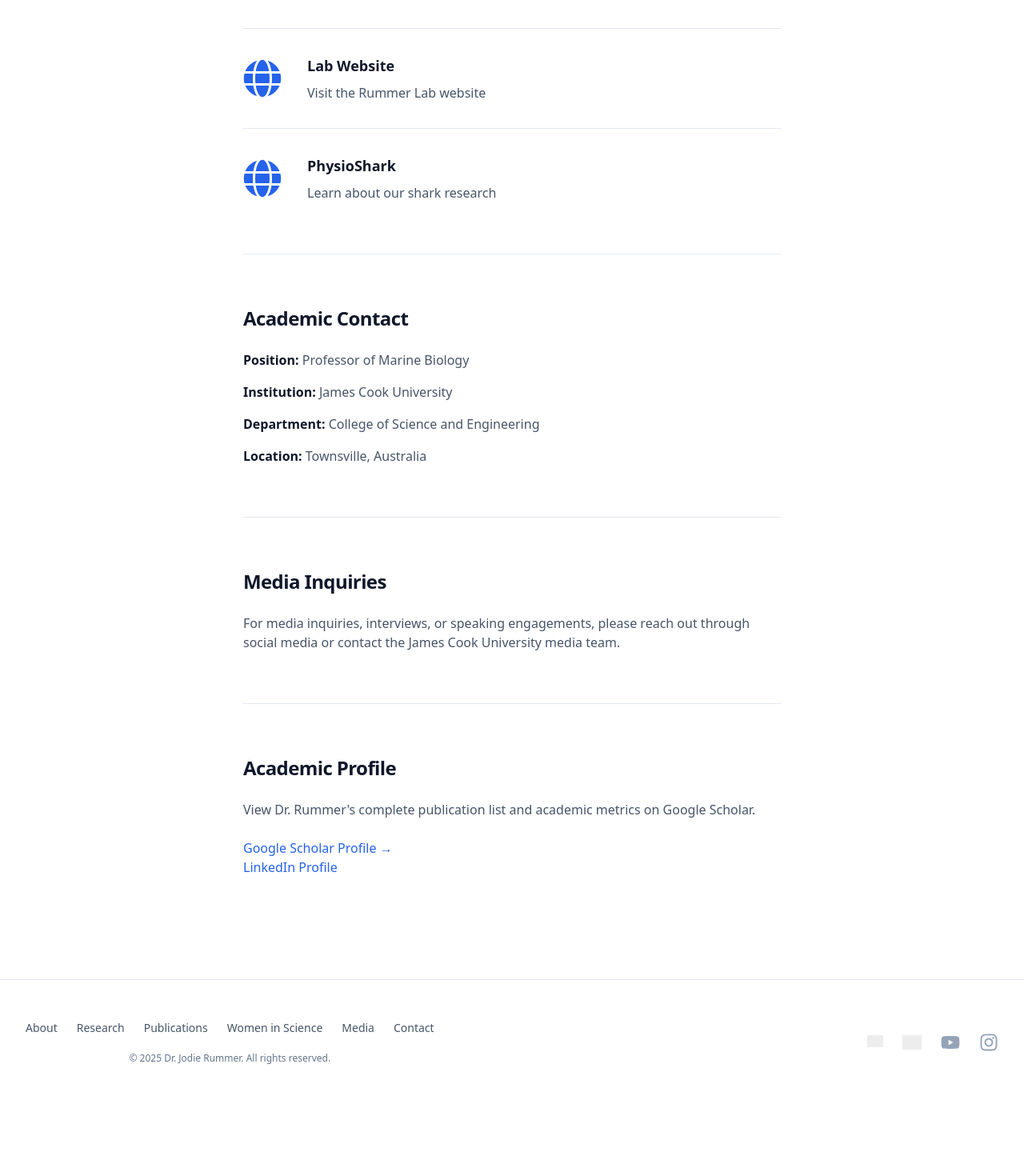
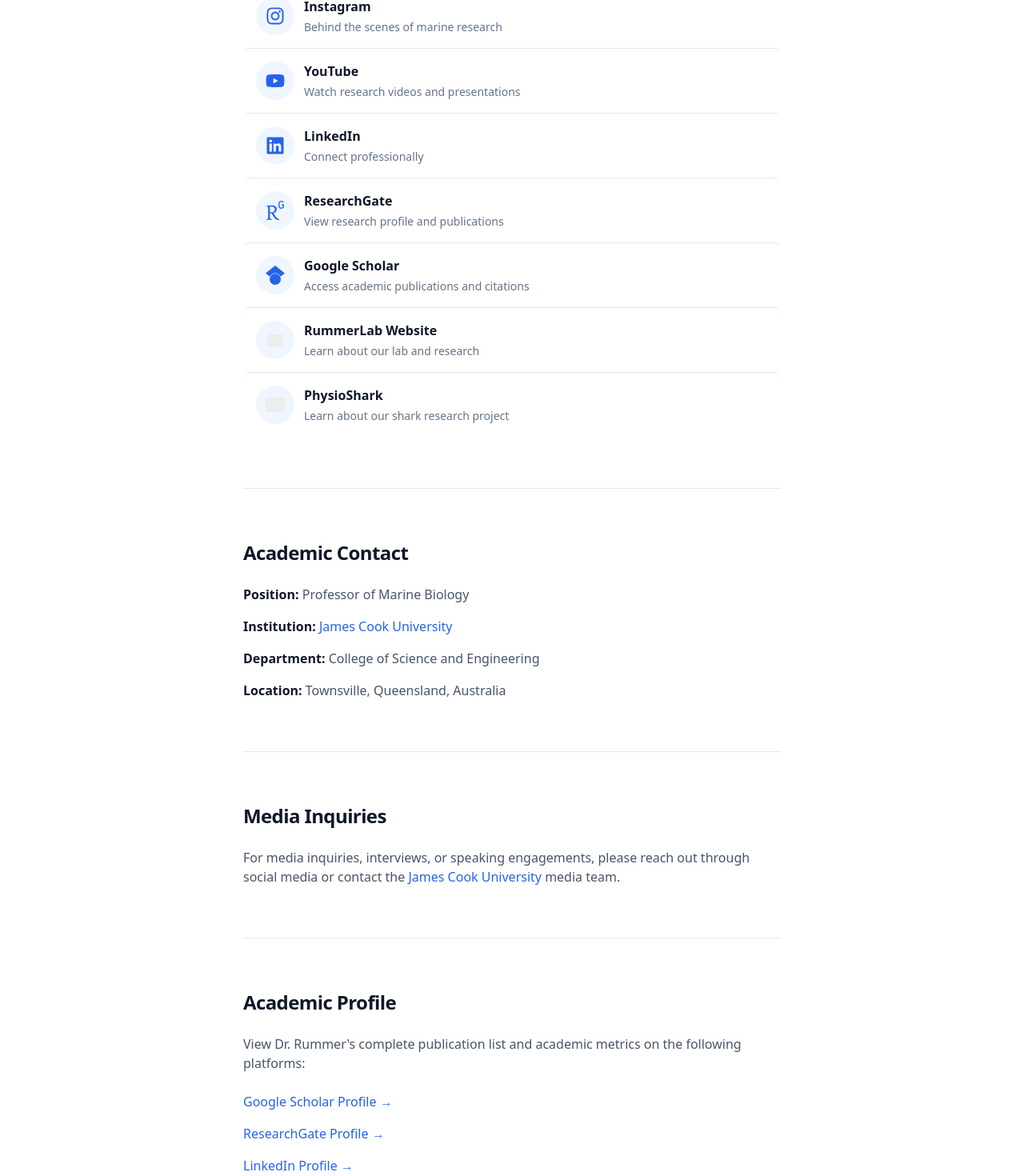
Before and after one commit to RummerLab/jodierummer, a Next.js app: page /contact in a window 1280 px wide. Shown: the part 651-2121 px from the top of the page at 80% size. Before the commit the page ends 2032 px from the top, so only its background shows below. Built offline with nearby package versions, Linux system fonts and the light colour scheme; no server answers; grey boxes are pictures that could not be loaded.

Commit message:
Improve contact page, etc

```diff
--- a/app/contact/page.tsx
+++ b/app/contact/page.tsx
@@ -1,5 +1,7 @@
 import Link from 'next/link'
-import { FaYoutube, FaInstagram, FaGlobe } from 'react-icons/fa'
+import Image from 'next/image'
+import { FaYoutube, FaInstagram, FaEnvelope, FaLinkedin } from 'react-icons/fa'
+import { SiBluesky, SiResearchgate, SiGooglescholar } from 'react-icons/si'
 
 export const metadata = {
     title: "Contact - Dr. Jodie Rummer",
@@ -8,28 +10,80 @@ export const metadata = {
 
 const socialLinks = [
     {
+        name: 'Email',
+        href: 'mailto:jodie.rummer@jcu.edu.au',
+        icon: FaEnvelope,
+        description: 'Send me an email at jodie.rummer@jcu.edu.au',
+    },
+    {
+        name: 'Bluesky',
+        href: 'https://bsky.app/profile/physiologyfish.bsky.social',
+        icon: SiBluesky,
+        description: 'Follow for research updates and discussions',
+    },
+    {
+        name: 'Instagram',
+        href: 'https://www.instagram.com/rummerjodie/',
+        icon: FaInstagram,
+        description: 'Behind the scenes of marine research',
+    },
+    {
         name: 'YouTube',
         href: 'https://www.youtube.com/@jodierummer',
         icon: FaYoutube,
         description: 'Watch research videos and presentations',
     },
     {
-        name: 'Instagram',
-        href: 'https://www.instagram.com/jodie.rummer/',
-        icon: FaInstagram,
-        description: 'Behind the scenes of marine research',
+        name: 'LinkedIn',
+        href: 'https://www.linkedin.com/in/jodie-rummer-486a9556/',
+        icon: FaLinkedin,
+        description: 'Connect professionally',
     },
     {
-        name: 'Lab Website',
+        name: 'ResearchGate',
+        href: 'https://www.researchgate.net/profile/Jodie-Rummer',
+        icon: SiResearchgate,
+        description: 'View research profile and publications',
+    },
+    {
+        name: 'Google Scholar',
+        href: 'https://scholar.google.ca/citations?hl=en&authuser=1&user=ynWS968AAAAJ',
+        icon: SiGooglescholar,
+        description: 'Access academic publications and citations',
+    },
+    {
+        name: 'RummerLab Website',
         href: 'https://rummerlab.com/',
-        icon: FaGlobe,
-        description: 'Visit the Rummer Lab website',
+        component: (
+            <div className="relative w-5 h-5">
+                <Image
+                    src="https://rummerlab.com/RummerLab_icon.svg"
+                    alt="RummerLab Logo"
+                    fill
+                    className="object-contain brightness-[1.5] grayscale hover:grayscale-0 hover:brightness-100 transition-all duration-200"
+                    sizes="20px"
+                    unoptimized
+                />
+            </div>
+        ),
+        description: 'Learn about our lab and research',
     },
     {
         name: 'PhysioShark',
         href: 'https://physioshark.org/',
-        icon: FaGlobe,
-        description: 'Learn about our shark research',
+        component: (
+            <div className="relative w-6 h-6">
+                <Image
+                    src="https://physioshark.org/Physioshark_icon.svg"
+                    alt="Physioshark Logo"
+                    fill
+                    className="object-contain brightness-[1.5] grayscale hover:grayscale-0 hover:brightness-100 transition-all duration-200"
+                    sizes="24px"
+                    unoptimized
+                />
+            </div>
+        ),
+        description: 'Learn about our shark research project',
     },
 ]
 
@@ -47,30 +101,30 @@ export default function ContactPage() {
 
                     {/* Social Links */}
                     <div className="mt-16 divide-y divide-slate-200 dark:divide-slate-800">
-                        {socialLinks.map((link) => (
-                            <div
-                                key={link.name}
-                                className="flex items-center py-8 first:pt-0 last:pb-0"
+                        {socialLinks.map((item) => (
+                            <Link
+                                key={item.name}
+                                href={item.href}
+                                className="flex items-center gap-3 p-4 rounded-lg hover:bg-slate-50 dark:hover:bg-slate-800/50 transition-colors"
+                                target="_blank"
+                                rel="noopener"
                             >
-                                <div className="flex-shrink-0">
-                                    <link.icon className="h-12 w-12 text-blue-600" aria-hidden="true" />
+                                <div className="flex-shrink-0 w-12 h-12 rounded-full bg-blue-50 dark:bg-blue-900/20 flex items-center justify-center">
+                                    {item.component ? (
+                                        item.component
+                                    ) : (
+                                        <item.icon className="h-6 w-6 text-blue-600 dark:text-blue-400" aria-hidden="true" />
+                                    )}
                                 </div>
-                                <div className="ml-8">
-                                    <h2 className="text-lg font-semibold text-slate-900 dark:text-white">
-                                        <Link
-                                            href={link.href}
-                                            className="hover:text-blue-600 dark:hover:text-blue-400"
-                                            target="_blank"
-                                            rel="noopener"
-                                        >
-                                            {link.name}
-                                        </Link>
-                                    </h2>
-                                    <p className="mt-2 text-base text-slate-600 dark:text-slate-300">
-                                        {link.description}
+                                <div>
+                                    <h3 className="text-base font-semibold text-slate-900 dark:text-white">
+                                        {item.name}
+                                    </h3>
+                                    <p className="mt-1 text-sm text-slate-500 dark:text-slate-400">
+                                        {item.description}
                                     </p>
                                 </div>
-                            </div>
+                            </Link>
                         ))}
                     </div>
 
@@ -86,7 +140,14 @@ export default function ContactPage() {
                             </p>
                             <p>
                                 <strong className="font-semibold text-slate-900 dark:text-white">Institution:</strong>{' '}
-                                James Cook University
+                                <Link
+                                    href="https://portfolio.jcu.edu.au/researchers/jodie.rummer/"
+                                    className="text-blue-600 hover:text-blue-500 dark:text-blue-400 dark:hover:text-blue-300"
+                                    target="_blank"
+                                    rel="noopener"
+                                >
+                                    James Cook University
+                                </Link>
                             </p>
                             <p>
                                 <strong className="font-semibold text-slate-900 dark:text-white">Department:</strong>{' '}
@@ -94,7 +155,7 @@ export default function ContactPage() {
                             </p>
                             <p>
                                 <strong className="font-semibold text-slate-900 dark:text-white">Location:</strong>{' '}
-                                Townsville, Australia
+                                Townsville, Queensland, Australia
                             </p>
                         </div>
                     </div>
@@ -105,19 +166,27 @@ export default function ContactPage() {
                             Media Inquiries
                         </h2>
                         <p className="mt-6 text-base text-slate-600 dark:text-slate-300">
-                            For media inquiries, interviews, or speaking engagements, please reach out through social media or contact the James Cook University media team.
+                            For media inquiries, interviews, or speaking engagements, please reach out through social media or contact the{' '}
+                            <Link
+                                href="https://portfolio.jcu.edu.au/researchers/jodie.rummer/"
+                                className="text-blue-600 hover:text-blue-500 dark:text-blue-400 dark:hover:text-blue-300"
+                                target="_blank"
+                                rel="noopener"
+                            >
+                                James Cook University
+                            </Link> media team.
                         </p>
                     </div>
 
-                    {/* Google Scholar */}
+                    {/* Academic Profile */}
                     <div className="mt-16 pt-16 border-t border-slate-200 dark:border-slate-800">
                         <h2 className="text-2xl font-bold tracking-tight text-slate-900 dark:text-white">
                             Academic Profile
                         </h2>
                         <p className="mt-6 text-base text-slate-600 dark:text-slate-300">
-                            View Dr. Rummer's complete publication list and academic metrics on Google Scholar.
+                            View Dr. Rummer's complete publication list and academic metrics on the following platforms:
                         </p>
-                        <div className="mt-6">
+                        <div className="mt-6 flex flex-col space-y-4">
                             <Link
                                 href="https://scholar.google.ca/citations?hl=en&authuser=1&user=ynWS968AAAAJ"
                                 className="text-blue-600 hover:text-blue-500 dark:text-blue-400 dark:hover:text-blue-300"
@@ -126,17 +195,25 @@ export default function ContactPage() {
                             >
                                 Google Scholar Profile →
                             </Link>
+                            <Link
+                                href="https://www.researchgate.net/profile/Jodie-Rummer"
+                                className="text-blue-600 hover:text-blue-500 dark:text-blue-400 dark:hover:text-blue-300"
+                                target="_blank"
+                                rel="noopener"
+                            >
+                                ResearchGate Profile →
+                            </Link>
+                            <Link
+                                href="https://www.linkedin.com/in/jodie-rummer-486a9556/"
+                                className="text-blue-600 hover:text-blue-500 dark:text-blue-400 dark:hover:text-blue-300"
+                                target="_blank"
+                                rel="noopener"
+                            >
+                                LinkedIn Profile →
+                            </Link>
                         </div>
                     </div>
 
-                    <Link
-                        href="https://www.linkedin.com/in/jodie-rummer/"
-                        target="_blank"
-                        rel="noopener"
-                        className="text-blue-600 hover:text-blue-500"
-                    >
-                        LinkedIn Profile
-                    </Link>
                 </div>
             </div>
         </div>
--- a/app/layout.tsx
+++ b/app/layout.tsx
@@ -78,7 +78,7 @@ export default function RootLayout({
             },
             worksFor: {
               '@type': 'Organization',
-              name: 'Rummer Lab',
+              name: 'RummerLab',
               url: 'https://rummerlab.com'
             }
           })}
--- a/components/Footer.tsx
+++ b/components/Footer.tsx
@@ -10,7 +10,7 @@ const socialLinks = [
       <div className="relative w-5 h-5">
         <Image
           src="https://rummerlab.com/RummerLab_icon.svg"
-          alt="Rummer Lab Logo"
+          alt="RummerLab Logo"
           fill
           className="object-contain brightness-[1.5] grayscale hover:grayscale-0 hover:brightness-100 transition-all duration-200 text-slate-400"
           sizes="20px"
@@ -36,7 +36,7 @@ const socialLinks = [
     )
   },
   { name: 'YouTube', href: 'https://www.youtube.com/@jodierummer', icon: FaYoutube },
-  { name: 'Instagram', href: 'https://www.instagram.com/jodie.rummer/', icon: FaInstagram },
+  { name: 'Instagram', href: 'https://www.instagram.com/rummerjodie/', icon: FaInstagram },
 ]
 
 const footerLinks = [
--- a/components/MainMenu.tsx
+++ b/components/MainMenu.tsx
@@ -21,7 +21,7 @@ const researchLinks = [
   {
     title: 'RummerLab',
     href: 'https://rummerlab.com',
-    description: 'Visit the Rummer Lab website for detailed research information.',
+    description: 'Visit the RummerLab website for detailed research information.',
     isExternal: true,
   },
   {
```
Also changed, not shown: 1 other file (tests, documents, lock files or other folders).
